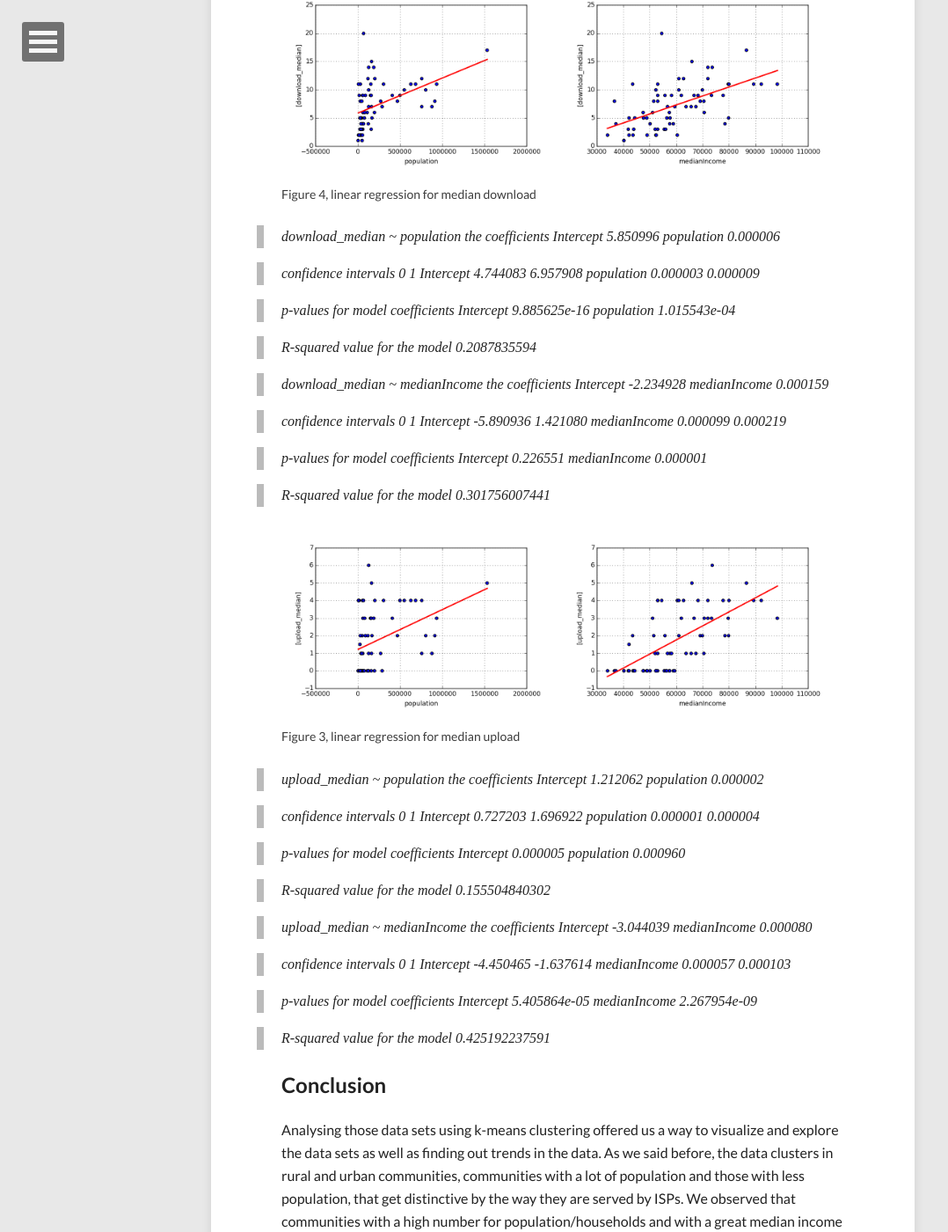
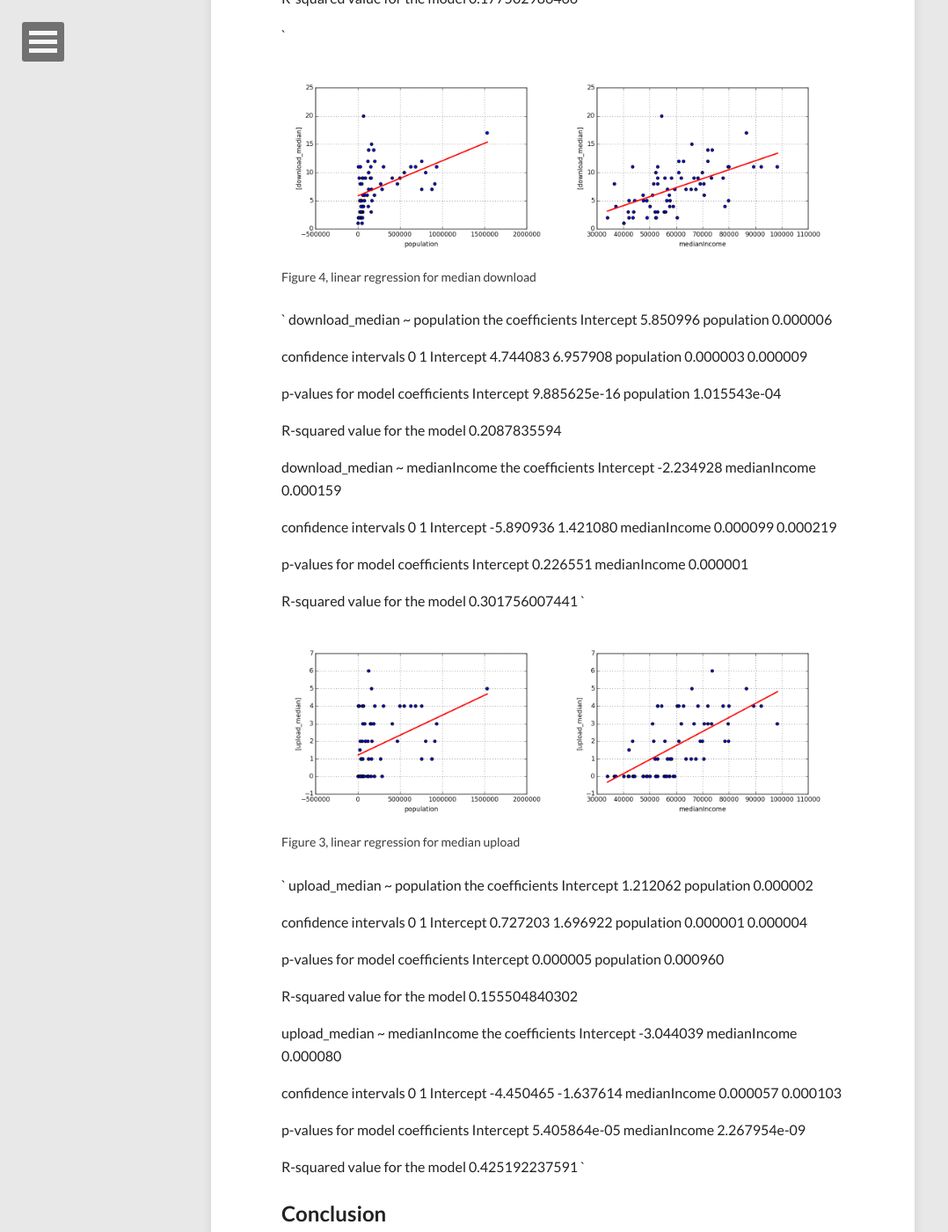
Before and after one commit to elf11/elf11.github.io, a Jekyll site: the page built from _posts/2015-08-24-Linear-Regression.md, in a window 1280 px wide and 1400 px high, scrolled down 4465 px. Shown: the whole window at 88% size, without its empty margins (0-1078 px from the left). Built offline with Jekyll 4.4.1, drawn with Linux system fonts in a browser that asks for light colours; nearby versions of some CDN libraries; comment, search, counter and statistics services are not loaded; some of the changed text lies outside the part shown.

```diff
--- a/_posts/2015-08-24-Linear-Regression.md
+++ b/_posts/2015-08-24-Linear-Regression.md
@@ -121,43 +121,44 @@ We are going to analyse each coefficient for all of our models and see what they
 	<figcaption style="align: center;">Figure 3, linear regression for median RTT </figcaption>
 </figure>
 
+`
+MedianRTT ~ population
+the coefficients
+Intercept     66.845054
+population    -0.000002
 
->MedianRTT ~ population
->the coefficients
->Intercept     66.845054
->population    -0.000002
+confidence intervals
+                    0          1
+Intercept   61.954426  71.735681
+population  -0.000015   0.000011
 
->confidence intervals
->                    0          1
->Intercept   61.954426  71.735681
->population  -0.000015   0.000011
+p-values for model coefficients
+Intercept     2.530838e-37
+population    7.690526e-01
 
->p-values for model coefficients
->Intercept     2.530838e-37
->population    7.690526e-01
-
->R-squared value for the model
->0.00133564516481
+R-squared value for the model
+0.00133564516481
 
 
 
->MedianRTT ~ medianIncome
->the coefficients
->Intercept       94.902806
->medianIncome    -0.000479
+MedianRTT ~ medianIncome
+the coefficients
+Intercept       94.902806
+medianIncome    -0.000479
 
->confidence intervals
->                      0           1
->Intercept     79.297948  110.507664
->medianIncome  -0.000735   -0.000224
+confidence intervals
+                      0           1
+Intercept     79.297948  110.507664
+medianIncome  -0.000735   -0.000224
 
->p-values for model coefficients
->Intercept       2.235541e-18
->medianIncome    3.845225e-04
+p-values for model coefficients
+Intercept       2.235541e-18
+medianIncome    3.845225e-04
 
->R-squared value for the model
->0.177502986466
+R-squared value for the model
+0.177502986466
 
+`
 
 <figure class="half">
 	<a href="/images/download_median ~ population.png"><img src="/images/download_median ~ population.png" alt=""></a>
@@ -165,42 +166,42 @@ We are going to analyse each coefficient for all of our models and see what they
 	<figcaption style="align: center;">Figure 4, linear regression for median download </figcaption>
 </figure>
 
+`
+download_median ~ population
+the coefficients
+Intercept     5.850996
+population    0.000006
 
->download_median ~ population
->the coefficients
->Intercept     5.850996
->population    0.000006
+confidence intervals
+                   0         1
+Intercept   4.744083  6.957908
+population  0.000003  0.000009
 
->confidence intervals
->                   0         1
->Intercept   4.744083  6.957908
->population  0.000003  0.000009
+p-values for model coefficients
+Intercept     9.885625e-16
+population    1.015543e-04
 
->p-values for model coefficients
->Intercept     9.885625e-16
->population    1.015543e-04
-
->R-squared value for the model
->0.2087835594
+R-squared value for the model
+0.2087835594
 
 
->download_median ~ medianIncome
->the coefficients
->Intercept      -2.234928
->medianIncome    0.000159
+download_median ~ medianIncome
+the coefficients
+Intercept      -2.234928
+medianIncome    0.000159
 
->confidence intervals
->                     0         1
->Intercept    -5.890936  1.421080
->medianIncome  0.000099  0.000219
+confidence intervals
+                     0         1
+Intercept    -5.890936  1.421080
+medianIncome  0.000099  0.000219
 
->p-values for model coefficients
->Intercept       0.226551
->medianIncome    0.000001
+p-values for model coefficients
+Intercept       0.226551
+medianIncome    0.000001
 
->R-squared value for the model
->0.301756007441
-
+R-squared value for the model
+0.301756007441
+`
 
 <figure class="half">
 	<a href="/images/upload_median ~ population.png"><img src="/images/upload_median ~ population.png" alt=""></a>
@@ -208,41 +209,42 @@ We are going to analyse each coefficient for all of our models and see what they
 	<figcaption style="align: center;">Figure 3, linear regression for median upload </figcaption>
 </figure>
 
->upload_median ~ population
->the coefficients
->Intercept     1.212062
->population    0.000002
+`
+upload_median ~ population
+the coefficients
+Intercept     1.212062
+population    0.000002
 
->confidence intervals
->                   0         1
->Intercept   0.727203  1.696922
->population  0.000001  0.000004
+confidence intervals
+                   0         1
+Intercept   0.727203  1.696922
+population  0.000001  0.000004
 
->p-values for model coefficients
->Intercept     0.000005
->population    0.000960
+p-values for model coefficients
+Intercept     0.000005
+population    0.000960
 
->R-squared value for the model
->0.155504840302
+R-squared value for the model
+0.155504840302
 
 
->upload_median ~ medianIncome
->the coefficients
->Intercept      -3.044039
->medianIncome    0.000080
+upload_median ~ medianIncome
+the coefficients
+Intercept      -3.044039
+medianIncome    0.000080
 
->confidence intervals
->                     0         1
->Intercept    -4.450465 -1.637614
->medianIncome  0.000057  0.000103
+confidence intervals
+                     0         1
+Intercept    -4.450465 -1.637614
+medianIncome  0.000057  0.000103
 
->p-values for model coefficients
->Intercept       5.405864e-05
->medianIncome    2.267954e-09
+p-values for model coefficients
+Intercept       5.405864e-05
+medianIncome    2.267954e-09
 
->R-squared value for the model
->0.425192237591
-
+R-squared value for the model
+0.425192237591
+`
 
 ## Conclusion
 
```
